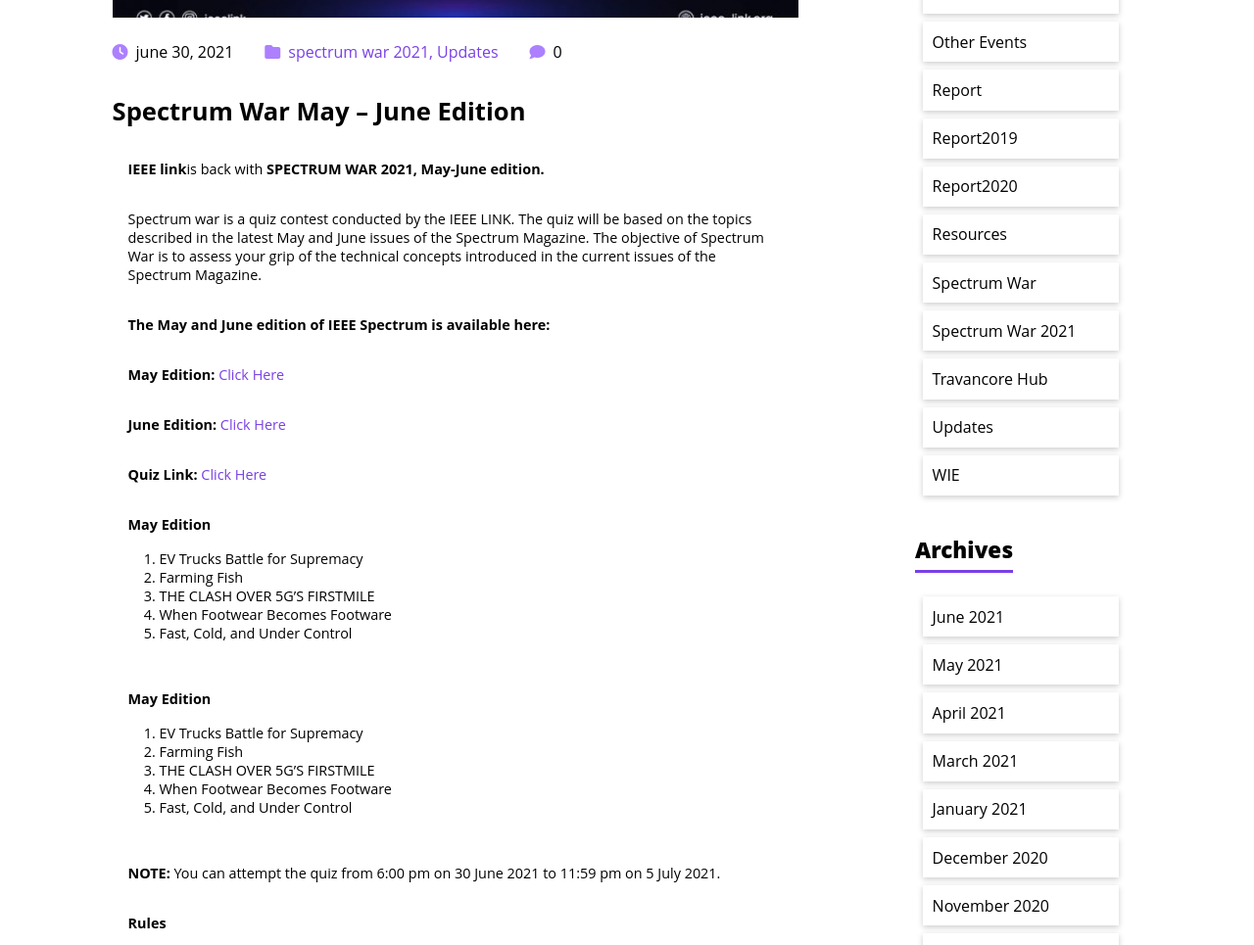
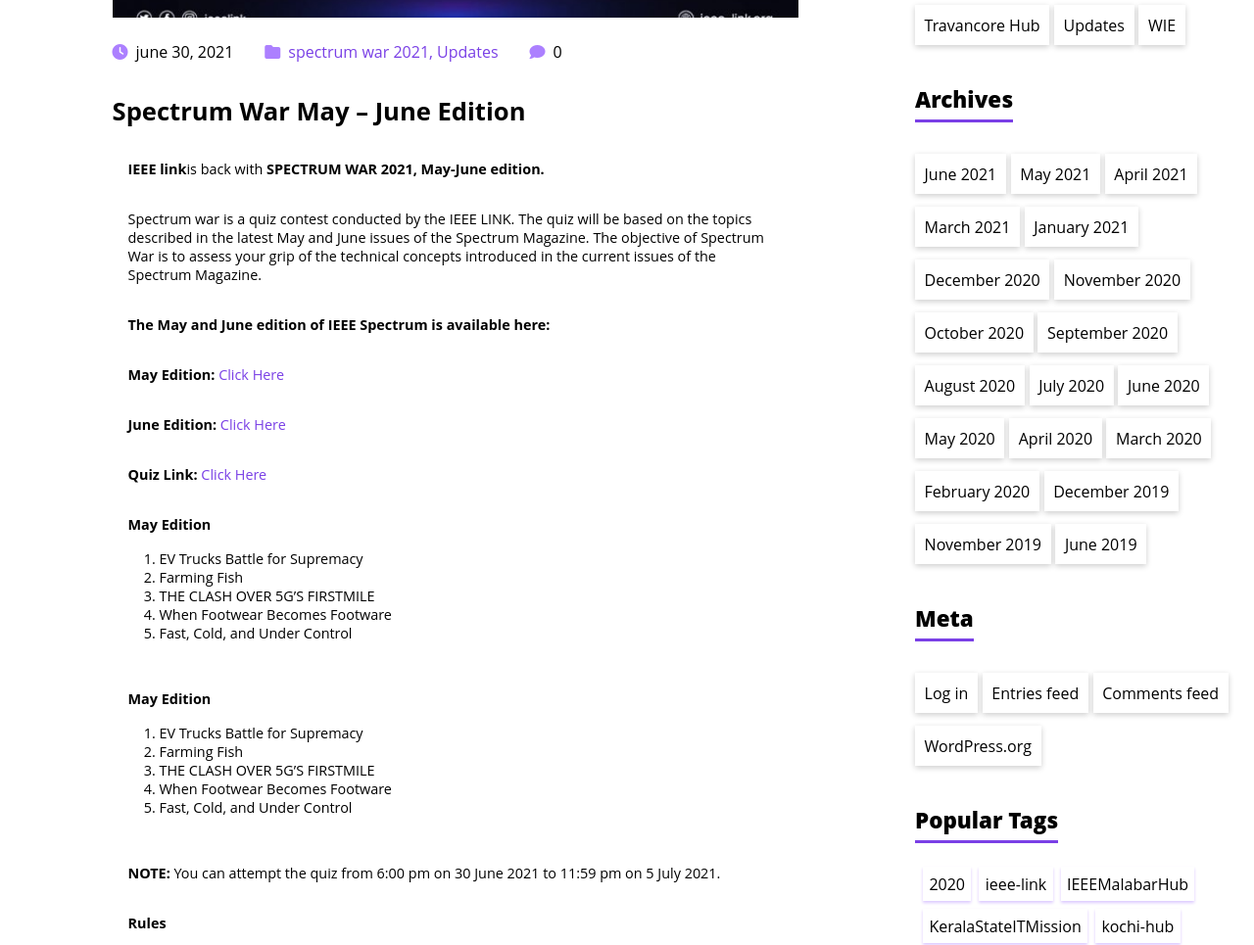
Before and after one commit to jaswanthpallavolu/some_link_work, a plain HTML site: page index.html in a window 1280 px wide. Shown: the part 480-1445 px from the top of the page at 98% size. Drawn offline with Linux system fonts and the light colour scheme.

Commit message:
Add files via upload

```diff
--- a/index.html
+++ b/index.html
@@ -95,13 +95,13 @@
 
             <form action="">
                 <div class="group">
-                    <input type="text"  placeholder="search">
+                    <input type="text" placeholder="search">
                     <button class="s-btn"><i class="fas fa-search"></i></button>
                 </div>
             </form>
             <div class="c-list one categories">
                 <div class="title">categories</div>
-                <ul class="list">
+                <ul class="list one">
                     <li><a href="#">Awards</a></li>
                     <li><a href="#">Kerala Section</a></li>
                     <li><a href="#">Kochi Hub</a></li>
--- a/style.css
+++ b/style.css
@@ -246,24 +246,33 @@ form .group .s-btn i{
     height:.2rem;
     background: var(--primary);
 }
-.c-list .list{
+
+.c-list .list {
+    width:min(20rem,60vw);
     margin-top:2rem;
-    margin-left: .5rem;
     list-style: none;
 }
-.c-list .list li{
+.c-list .list {
+    display: flex;
+    flex-wrap: wrap;
+    gap:.3rem;
+}
+.c-list .list  li{
     padding: .6rem;
     margin-top: .5rem;
     /* border-bottom:1px solid rgba(0,0,0,.1); */
     box-shadow: 0 2px 6px rgba(0,0,0,.2);
+    width:max-content;
 }
+
 .c-list .list li:hover{
-    transform: scale(1.05);
-    box-shadow: 0px 2px 6px rgba(0,0,0,.30);
+    transform: scale(1.08);
+    transition: transform .3s ease;
 }
 
 /* Tags */
 .c-list .tags{
+    width:min(20rem,50vw);
     margin-top:2rem;
     margin-left: .5rem;
     display: flex;
@@ -274,7 +283,7 @@ form .group .s-btn i{
     font-size: 1rem;
     padding: .4rem;
     width:max-content;
-    box-shadow: -1px 1px 5px rgba(0,0,0,.25);
+    box-shadow: 0px 2px 3px var(--primary-light);
 
 }
 .c-list .tags .tag:hover{
```
